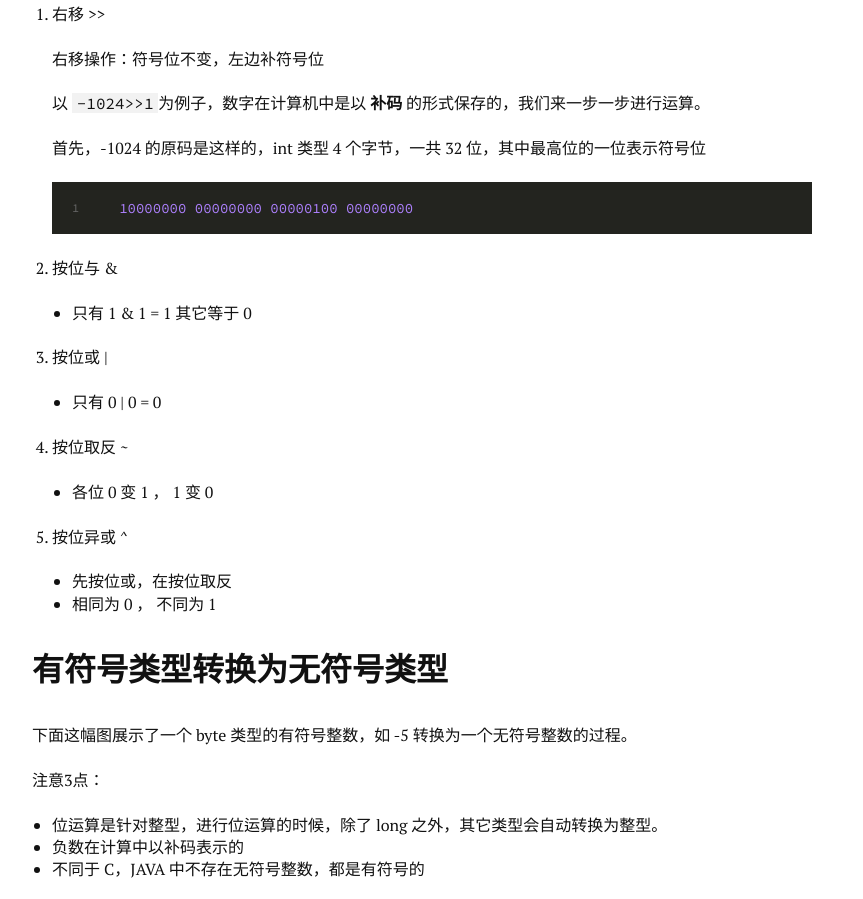
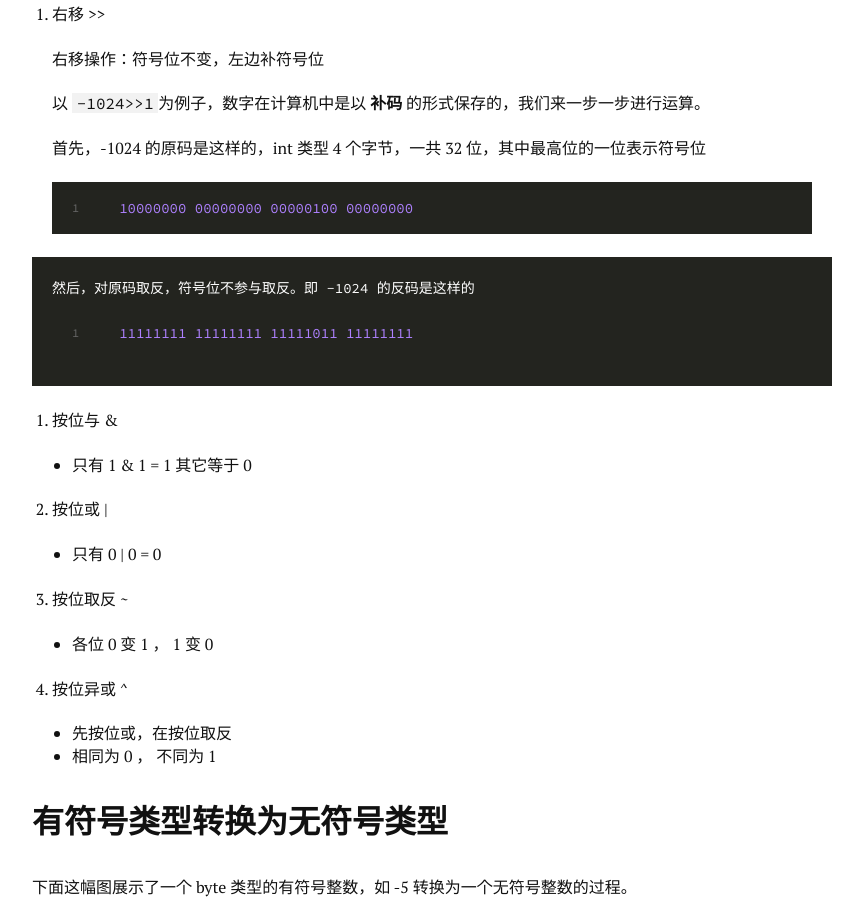
Before and after one commit to niugege/niugege.github.io, a plain HTML site: page JAVA基础数据结构/index.html in a window 1280 px wide. Shown: the part 906-1805 px from the top of the page, without its empty margins (208-1071 px from the left). Drawn offline with Linux system fonts and the light colour scheme; grey boxes are pictures that could not be loaded; a script that the page names is missing.

Commit message:
Site updated: 2016-12-04 00:05:06

```diff
--- a/JAVA基础数据结构/index.html
+++ b/JAVA基础数据结构/index.html
@@ -30,7 +30,7 @@ java 采用 unicode 编码， 使用 2 个字节表示一个字符，所以java
 <meta property="og:image" content="http://7xlqpv.com1.z0.glb.clouddn.com/signed-byte-to-int.jpg">
 <meta property="og:image" content="http://7xlqpv.com1.z0.glb.clouddn.com/14797179520991.jpg">
 <meta property="og:image" content="http://yangsui.me/media/14797367807174.jpg">
-<meta property="og:updated_time" content="2016-12-03T16:03:57.000Z">
+<meta property="og:updated_time" content="2016-12-03T16:04:59.000Z">
 <meta name="twitter:card" content="summary">
 <meta name="twitter:title" content="java 基础 ----基本数据结构">
 <meta name="twitter:description" content="基本数据类型
@@ -139,6 +139,11 @@ java 采用 unicode 编码， 使用 2 个字节表示一个字符，所以java
 <p> 首先，-1024 的原码是这样的，int 类型 4 个字节，一共 32 位，其中最高位的一位表示符号位</p>
  <figure class="highlight java"><table><tr><td class="gutter"><pre><div class="line">1</div></pre></td><td class="code"><pre><div class="line"><span class="number">10000000</span> <span class="number">00000000</span> <span class="number">00000100</span> <span class="number">00000000</span></div></pre></td></tr></table></figure>
 </li>
+</ol>
+<pre><code>然后，对原码取反，符号位不参与取反。即 -1024 的反码是这样的
+
+<figure class="highlight java"><table><tr><td class="gutter"><pre><div class="line">1</div></pre></td><td class="code"><pre><div class="line"><span class="number">11111111</span> <span class="number">11111111</span> <span class="number">11111011</span> <span class="number">11111111</span></div></pre></td></tr></table></figure>
+</code></pre><ol>
 <li><p>按位与 &amp;</p>
 <ul>
 <li>只有 1 &amp; 1 = 1 其它等于 0</li>
```
